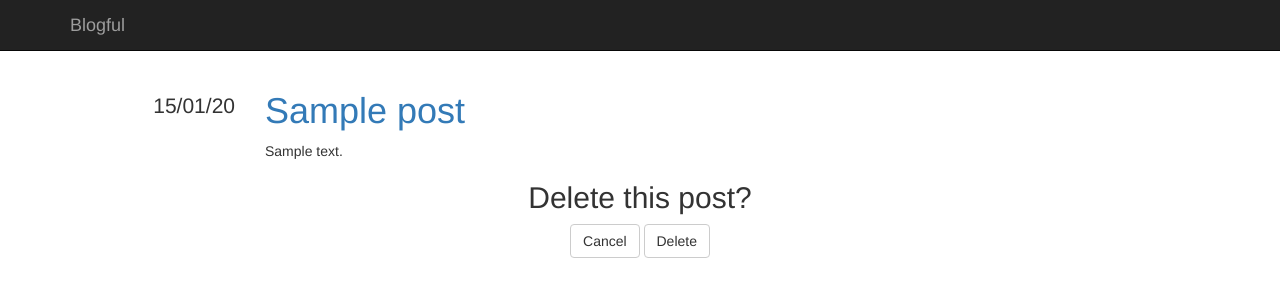
After one commit to bharbron/blogful, a Flask app: page /post/1/delete in a window 1280 px wide. The commit adds this page. Shown: the top 300 px of the page. Run offline with Flask 2, Linux system fonts and the light colour scheme; tables that the repository leaves empty hold one stand-in row (values such as "Sample post"); some libraries are stand-ins or nearby versions.

Commit message:
Implemented ability to delete posts, including necessary forms, templates, and links

```diff
--- /dev/null
+++ b/blog/templates/delete_post.html
@@ -0,0 +1,38 @@
+{% import "macros.html" as macros %}
+{% extends "base.html" %}
+{% block content %}
+
+<div class="row">
+  <div class="col-md-2 text-right metadata">
+    <ul class="list-unstyled">
+      <li>
+        {{ post.datetime | dateformat("%d/%m/%y") }}
+      </li>
+    </ul>
+  </div>
+  <div class="col-md-10">
+    <h1>
+      <a href="{{ url_for('single_post', post_id=post.id) }}">{{ post.title }}</a>
+    </h1>
+    {{ post.content | safe }}
+  </div>
+</div>
+<div class="row">
+  <div class="col-md-4"></div>
+  <div class="col-md-4 text-center">
+    <h2>Delete this post?</h2>
+  </div>
+  <div class="col-md-4"></div>
+</div>
+<div class="row">
+  <div class="col-md-4"></div>
+  <form role="form" method="POST">
+    <div class="col-md-4 text-center">
+      <button type="submit" class="btn btn-default" name="submit" value="cancel">Cancel</button>
+      <button type="submit" class="btn btn-default" name="submit" value="delete">Delete</button>
+    </div>
+  </form>
+  <div class="col-md-4"></div>
+</div>
+
+{% endblock %}
--- a/blog/templates/macros.html
+++ b/blog/templates/macros.html
@@ -7,6 +7,7 @@
       </li>
     </ul>
     <a href="{{ url_for('edit_post_get', post_id=post.id) }}">Edit</a>
+    <a href="{{ url_for('delete_post_get', post_id=post.id) }}">Delete</a>
   </div>
   <div class="col-md-10">
     <h1>
--- a/blog/views.py
+++ b/blog/views.py
@@ -63,3 +63,16 @@ def edit_post_post(post_id):
   post.content = mistune.markdown(request.form["content"])
   session.commit()
   return redirect(url_for("single_post", post_id=post_id))
+
+@app.route("/post/<int:post_id>/delete", methods=["GET"])
+def delete_post_get(post_id):
+  post = session.query(Post).filter_by(id = post_id).first()
+  return render_template("delete_post.html", post=post)
+
+@app.route("/post/<int:post_id>/delete", methods=["POST"])
+def delete_post_post(post_id):
+  if request.form["submit"] == "delete":
+    post = session.query(Post).filter_by(id = post_id).first()
+    session.delete(post)
+    session.commit()
+  return redirect(url_for("posts"))
```
